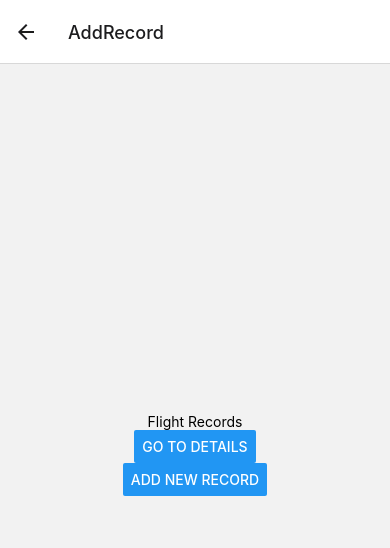
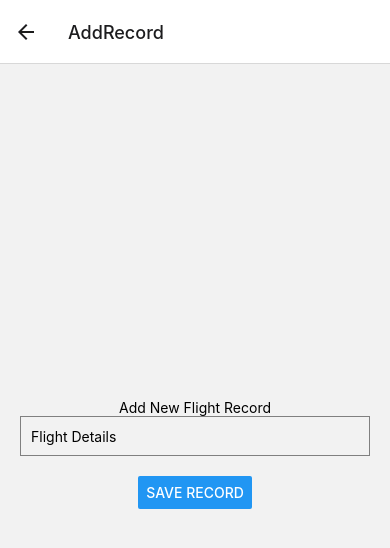
Before and after one commit to FUJI0130/flightReport_reactNative, a React Native app: screen /AddRecord in a window 390 px wide. Shown: the top 548 px of the page. Built offline with nearby package versions, Linux system fonts and the light colour scheme.

Commit message:
240718 今から再開　画像貼ったところの続きから

```diff
--- a/screens/AddRecordScreen.tsx
+++ b/screens/AddRecordScreen.tsx
@@ -1,41 +1,30 @@
-import React, { useEffect, useState } from 'react';
-import { View, Text, Button } from 'react-native';
+import React, { useState } from 'react';
+import { View, Text, TextInput, Button } from 'react-native';
+import Storage from '../storage/Storage';
 import { useNavigation } from '@react-navigation/native';
-import Storage from '../storage/Storage';
 
-type Record = {
-  key: string;
-  details: string | null;
+const AddRecordScreen: React.FC = () => {
+  const [details, setDetails] = useState('');
+  const navigation = useNavigation();
+
+  const handleSave = async () => {
+    await Storage.storeData('record', details);
+    console.log('Saved Record:', details);
+    navigation.goBack();
+  };
+
+  return (
+    <View style={{ flex: 1, justifyContent: 'center', alignItems: 'center', padding: 20 }}>
+      <Text>Add New Flight Record</Text>
+      <TextInput
+        style={{ height: 40, borderColor: 'gray', borderWidth: 1, width: '100%', marginBottom: 20, padding: 10 }}
+        placeholder="Flight Details"
+        value={details}
+        onChangeText={setDetails}
+      />
+      <Button title="Save Record" onPress={handleSave} />
+    </View>
+  );
 };
 
-function HomeScreen() {
-  const [records, setRecords] = useState<Record[]>([]);
-  const navigation = useNavigation();
-
-  useEffect(() => {
-    const loadLogs = async () => {
-      const data: Record[] = await Storage.loadFlightLogs();
-      setRecords(data);
-    };
-    loadLogs();
-  }, []);
-
-  return (
-    <View style={{ flex: 1, justifyContent: 'center', alignItems: 'center' }}>
-      <Text>Flight Records</Text>
-      {records.map((record, index) => (
-        <Text key={index}>{record.details}</Text>
-      ))}
-      <Button
-        title="Go to Details"
-        onPress={() => navigation.navigate('Detail')}
-      />
-      <Button
-        title="Add New Record"
-        onPress={() => navigation.navigate('AddRecord')}
-      />
-    </View>
-  );
-}
-
-export default HomeScreen;
+export default AddRecordScreen;
--- a/screens/DetailScreen.tsx
+++ b/screens/DetailScreen.tsx
@@ -1,12 +1,31 @@
 import React from 'react';
 import { View, Text } from 'react-native';
+import { RouteProp, useRoute } from '@react-navigation/native';
 
-function DetailScreen() {
+type Record = {
+  key: string;
+  details: string | null;
+};
+
+type RootStackParamList = {
+  Home: undefined;
+  Detail: { record: Record };
+  AddRecord: undefined;
+};
+
+type DetailScreenRouteProp = RouteProp<RootStackParamList, 'Detail'>;
+
+const DetailScreen: React.FC = () => {
+  const route = useRoute<DetailScreenRouteProp>();
+  const { record } = route.params;
+
   return (
     <View style={{ flex: 1, justifyContent: 'center', alignItems: 'center' }}>
       <Text>Detail Screen</Text>
+      <Text>Key: {record.key}</Text>
+      <Text>Details: {record.details}</Text>
     </View>
   );
-}
+};
 
 export default DetailScreen;
--- a/screens/HomeScreen.tsx
+++ b/screens/HomeScreen.tsx
@@ -10,7 +10,7 @@ type Record = {
 
 type RootStackParamList = {
   Home: undefined;
-  Detail: undefined;
+  Detail: { record: Record };
   AddRecord: undefined;
 };
 
@@ -30,12 +30,10 @@ function HomeScreen() {
     <View style={{ flex: 1, justifyContent: 'center', alignItems: 'center' }}>
       <Text>Flight Records</Text>
       {records.map((record, index) => (
-        <Text key={index}>{record.details}</Text>
+        <Text key={index} onPress={() => navigation.navigate('Detail', { record })}>
+          {record.details}
+        </Text>
       ))}
-      <Button
-        title="Go to Details"
-        onPress={() => navigation.navigate('Detail')}
-      />
       <Button
         title="Add New Record"
         onPress={() => navigation.navigate('AddRecord')}
```
